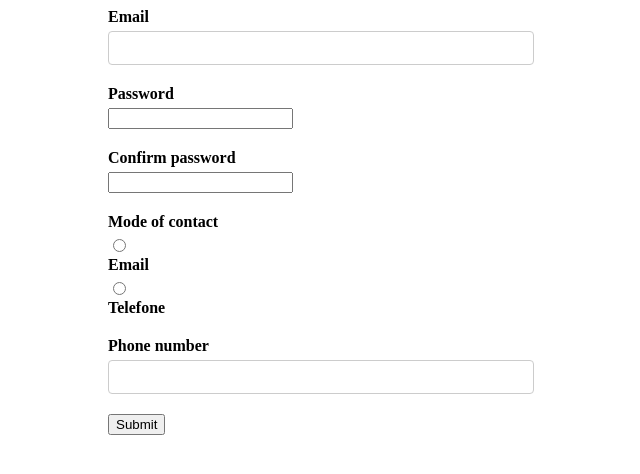
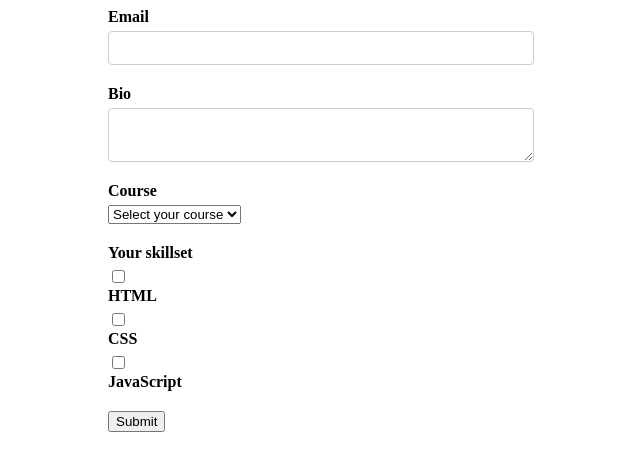
Before and after one commit to 41RDG6BR/lab-review, a React (Create React App) app in the folder formikcontrols/: page / in a window 1280 px wide. Shown: the top 474 px of the page, without its empty margins (319-959 px from the left). Built offline with nearby package versions, Linux system fonts and the light colour scheme.

Commit message:
Course Enrollment Form

```diff
--- a/formikcontrols/src/App.js
+++ b/formikcontrols/src/App.js
@@ -1,12 +1,13 @@
 import './App.css'
 // import FormikContainer from './components/FormikContainer'
 // import LoginForm from "./components/LoginForm";
-import RegistrationForm from "./components/RegistrationForm";
+// import RegistrationForm from "./components/RegistrationForm";
+import EnrollmentForm from './components/EnrollmentForm'
 
 function App() {
   return (
     <div className="App">
-      <RegistrationForm />
+      <EnrollmentForm />
     </div>
   );
 }
--- /dev/null
+++ b/formikcontrols/src/components/EnrollmentForm.js
@@ -0,0 +1,89 @@
+import React from 'react'
+import { Formik, Form } from 'formik'
+import * as Yup from 'yup'
+import FormikControl from './FormikControl'
+
+function EnrollmentForm() {
+    const dropdownOptions = [
+        {key: 'Select your course', value: ''},
+        {key: 'React', value: 'react'},
+        {key: 'Angular', value: 'angular'},
+        {key: 'Vue', value: 'vue'},
+    ]
+
+    const checkboxOptions = [
+        {key: 'HTML', value: 'html'},
+        {key: 'CSS', value: 'css'},
+        {key: 'JavaScript', value: 'javascript'},
+    ]
+
+    const initialValues = {
+        email: '',
+        bio: '',
+        course: '',
+        skills: [],
+        courseDate: null
+    }
+
+    const validationSchema =Yup.object({
+        email: Yup.string().email('Invalid email format').required('Required'),
+        bio: Yup.string().required('Required'),
+        course: Yup.string().required('Required'),
+        courseDate: Yup.date().required('Required').nullable()
+
+    })
+
+    const onSubmit = values => {
+        console.log('Form data',  values)
+    }
+
+    return (
+        <Formik initialValues={initialValues} validationSchema={validationSchema} onSubmit={onSubmit}>
+            {
+                formik => {
+                    return (
+                        <Form>
+                            <FormikControl
+                                control='input'
+                                type='email'
+                                label='Email'
+                                name='email'
+                            />
+
+                            <FormikControl
+                                control='textarea'
+                                label='Bio'
+                                name='bio'
+                            />
+
+                            <FormikControl
+                                control='select'
+                                label='Course'
+                                name='course'
+                                options={dropdownOptions}
+                            />
+
+                            <FormikControl
+                                control='checkbox'
+                                label='Your skillset'
+                                name='skills'
+                                options={checkboxOptions}
+                            />
+
+                            {/* <FormikControl
+                                control='date'
+                                label='Course date'
+                                name='courseDate'
+                            /> */}
+                            <button type='submit' disabled={!formik.isValid}>
+                                Submit
+                            </button>
+                        </Form>
+                    )
+                }
+            }
+        </Formik>
+    )
+}
+
+export default EnrollmentForm
```
